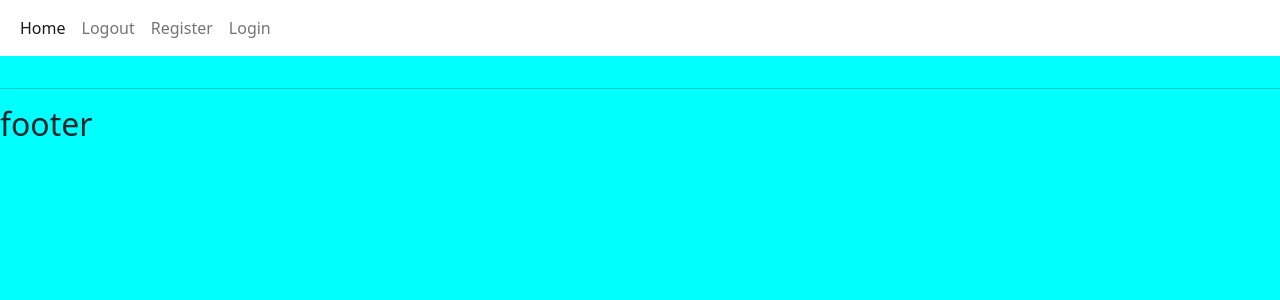
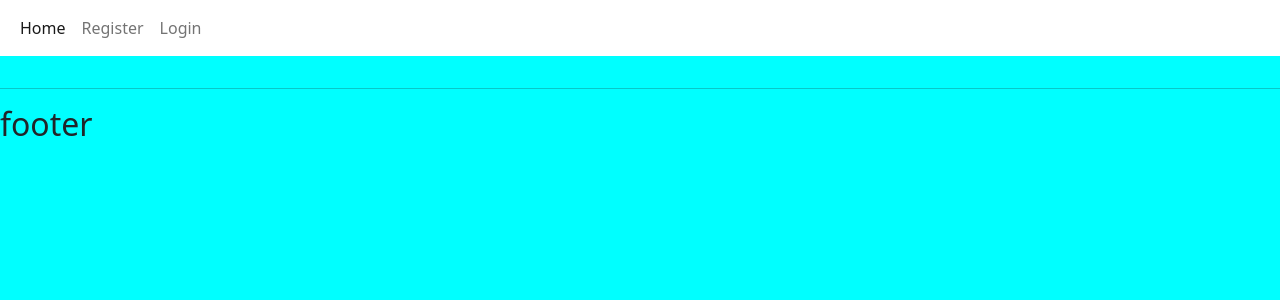
Before and after one commit to Pegrume88/peruse-blog-p4, a Django app: page / in a window 1280 px wide. Shown: the top 300 px of the page. Run offline with Django 3.2, Linux system fonts and the light colour scheme; data that the repository does not hold is empty.

Commit message:
URLS for signup,login and logout added to base.html

```diff
--- a/templates/base.html
+++ b/templates/base.html
@@ -34,19 +34,20 @@
             <div class="collapse navbar-collapse" id="navbarText">
                 <ul class="navbar-nav me-auto mb-2 mb-lg-0">
                     <li class="nav-item">
-                        <a class="nav-link active" aria-current="page" href="{% url 'home' %}">Home</a>                    </li>
-
+                        <a class="nav-link active" aria-current="page" href="{% url 'home' %}">Home</a>
+                    </li>
+                    {% if user.is_authenticated %}
                     <li class="nav-item">
-                        <a class="nav-link" href="#">Logout</a>
+                        <a class="nav-link" href="{% url 'account_logout' %}">Logout</a>
                     </li>
-
+                    {% else %}
                     <li class="nav-item">
-                        <a class="nav-link" href="#">Register</a>
+                        <a class="nav-link" href="{% url 'account_signup' %}">Register</a>
                     </li>
                     <li class="nav-item">
-                        <a class="nav-link" href="#">Login</a>
+                        <a class="nav-link" href="{% url 'account_login' %}">Login</a>
                     </li>
-
+                    {% endif %}
                 </ul>
 
             </div>
```
